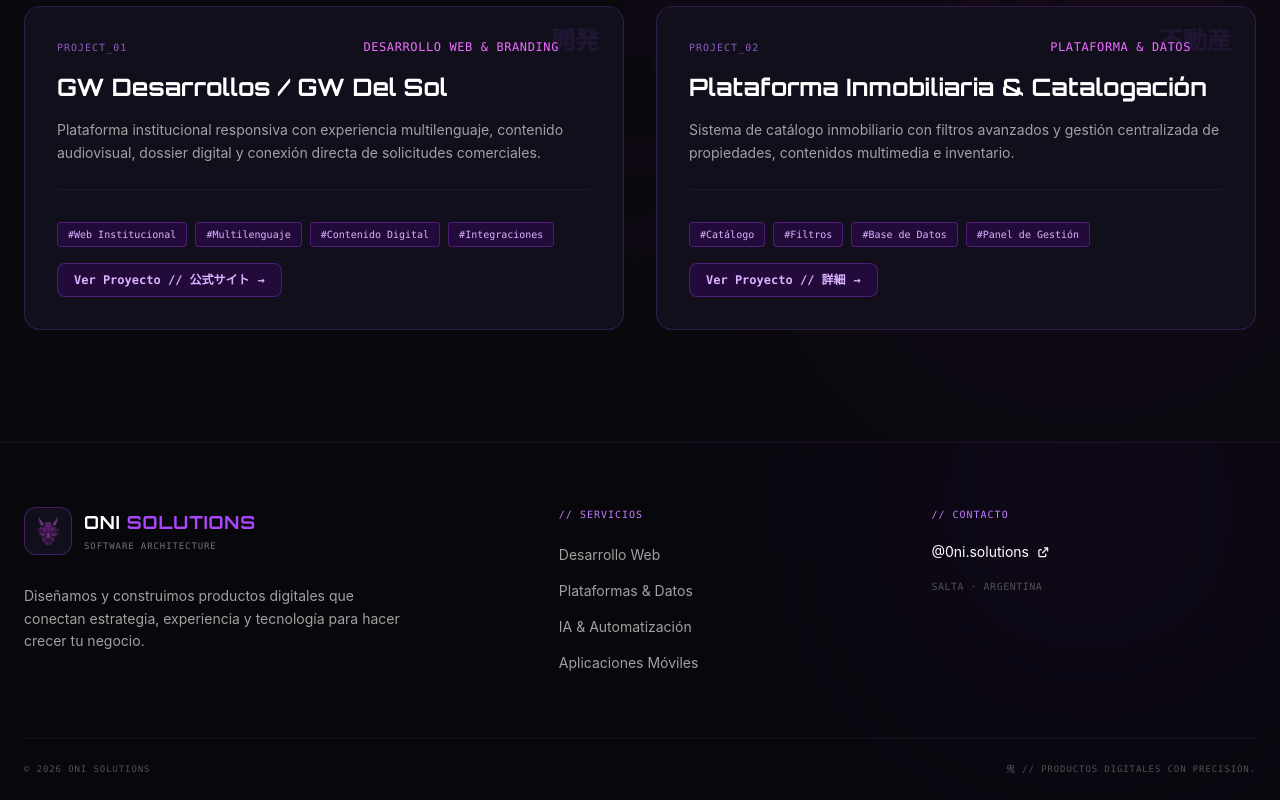
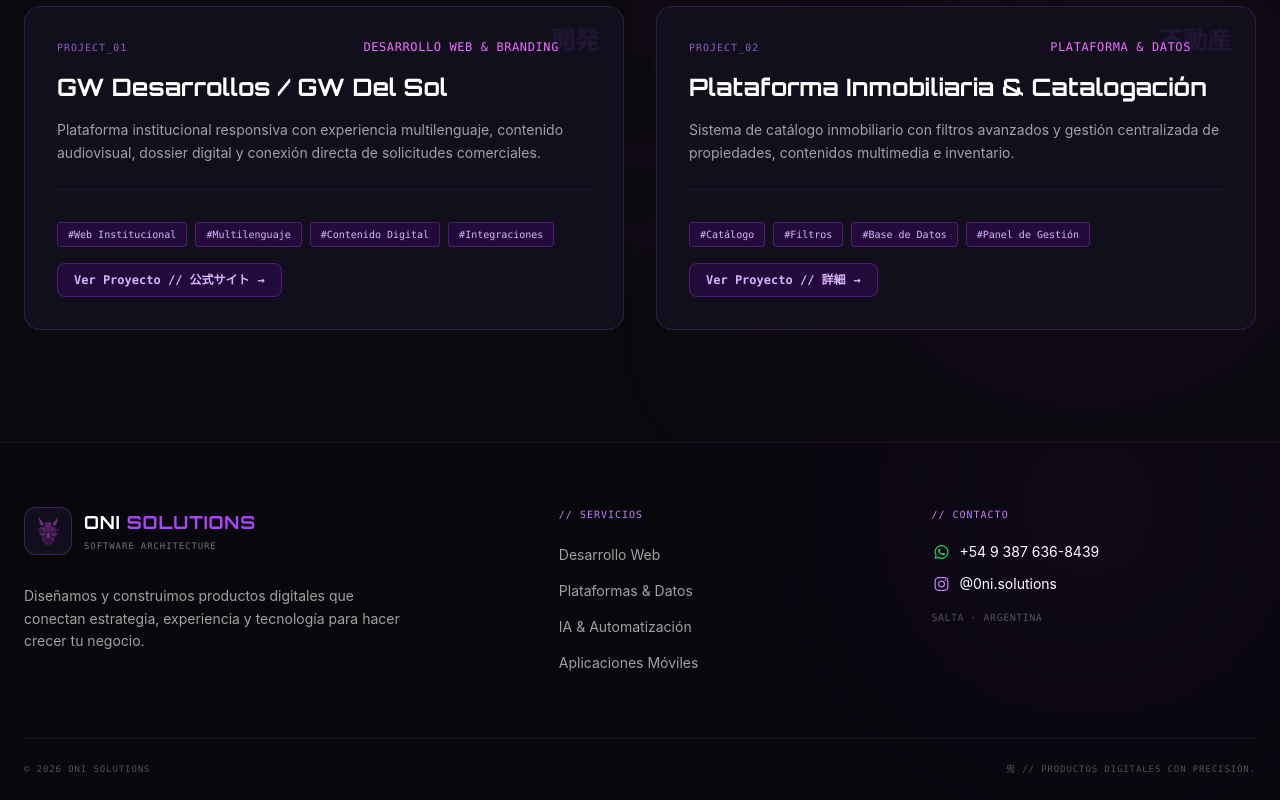
Before and after one commit to Juanmags97/OniSolutions, a React (Vite) app: page / in a window 1280 px wide. Shown: the part 5238-6038 px from the top of the page. Built offline with nearby package versions, Linux system fonts and the light colour scheme.

Commit message:
Update FooterOni.jsx

```diff
--- a/src/components/FooterOni.jsx
+++ b/src/components/FooterOni.jsx
@@ -1,4 +1,5 @@
 import logoOni from '../assets/OniNav.png';
+import { whatsappUrl, INSTAGRAM_URL } from '../contacto';
 
 const SERVICIOS = [
   ['Desarrollo Web', '#servicios'],
@@ -42,12 +43,20 @@ export default function FooterOni() {
         <div>
           <h2 className="text-[10px] font-mono uppercase tracking-widest text-purple-400">// Contacto</h2>
           <a
-            href="https://www.instagram.com/0ni.solutions/"
+            href={whatsappUrl()}
             target="_blank"
             rel="noopener noreferrer"
-            className="inline-flex items-center gap-2 mt-5 text-sm text-white hover:text-purple-300 transition-colors"
+            className="flex items-center gap-2 mt-5 text-sm text-white hover:text-purple-300 transition-colors"
           >
-            @0ni.solutions <i className="fa-solid fa-arrow-up-right-from-square text-[10px]" aria-hidden="true"></i>
+            <i className="fa-brands fa-whatsapp text-base text-[#25D366]" aria-hidden="true"></i> +54 9 387 636-8439
+          </a>
+          <a
+            href={INSTAGRAM_URL}
+            target="_blank"
+            rel="noopener noreferrer"
+            className="flex items-center gap-2 mt-3 text-sm text-white hover:text-purple-300 transition-colors"
+          >
+            <i className="fa-brands fa-instagram text-base text-purple-400" aria-hidden="true"></i> @0ni.solutions
           </a>
           <p className="mt-4 text-[10px] font-mono uppercase tracking-wider text-neutral-600">Salta · Argentina</p>
         </div>
```
